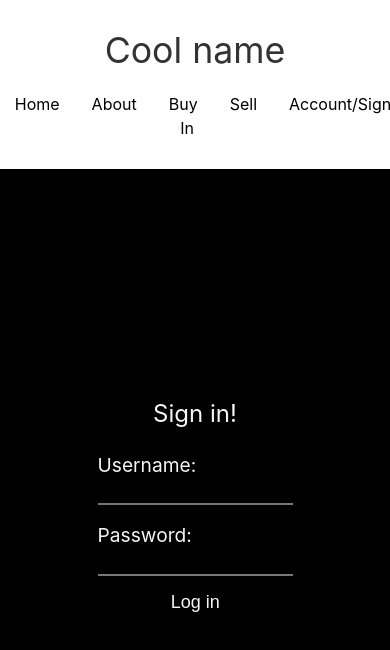
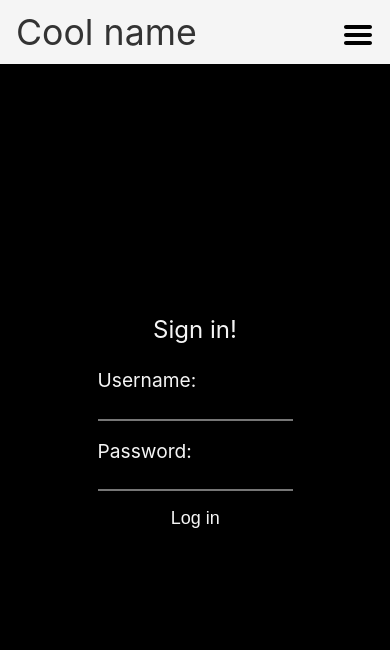
Before and after one commit to genar335/shop-project-react, a React (Create React App) app: page /account in a window 390 px wide. Shown: the top 650 px of the page. Built offline with nearby package versions, Linux system fonts and the light colour scheme.

Commit message:
Added login and hamburger menu

```diff
--- a/src/components/ProductCard.js
+++ b/src/components/ProductCard.js
@@ -39,7 +39,7 @@ export class ProductCard extends React.Component {
 
 
         return(
-            <div id="mainConatiner">
+            <div id="mainContainer">
                 <h2>{this.props.productName}</h2>
                 <div className="smaller-cont">
                     <img src={`${this.getMainImg(this.props.productMainImage)}`}
--- a/src/components/ProductCardCollection.js
+++ b/src/components/ProductCardCollection.js
@@ -11,11 +11,11 @@ export class ProductCardCollection extends React.Component {
                 category={ele.Category}
                 subcategory={ele.Subcategory}
                 type={ele.Type}
-                productImages={ele.productImages}
-                productMainImage={ele.productMainImage}
+                productImages={ele.photos}
+                productMainImage={ele.MainPhoto}
                 productImagesURL={[]}
-                productName={ele.productName}
-                productDescription={ele.productDescription}
+                productName={ele.Name}
+                productDescription={ele.Description}
             />
         ))
     }
--- a/src/components/componentStyles/ProductCard.css
+++ b/src/components/componentStyles/ProductCard.css
@@ -1,5 +1,5 @@
 
-#mainConatiner {
+#mainContainer {
     background-color: whitesmoke;
     margin: 1em 2em 1em 2em;
     padding: 1em 2em 1em 2em;
@@ -18,3 +18,129 @@
 p {
     margin-left: 2em;
 }
+
+/* test settings for cards on larger screens (width > 1200px) */
+
+/* ----------- Non-Retina Screens ----------- */
+@media screen
+  and (min-device-width: 1200px)
+  and (max-device-width: 1600px)
+  and (-webkit-min-device-pixel-ratio: 1) {
+      #mainContainer {
+          margin: 1rem 10rrem 1rem 10rem;
+      }
+}
+
+/* ----------- Retina Screens ----------- */
+@media screen
+  and (min-device-width: 1200px)
+  and (max-device-width: 1600px)
+  and (-webkit-min-device-pixel-ratio: 2)
+  and (min-resolution: 192dpi) {
+      #mainContainer {
+        margin: 1rem 10rem 1rem 10rem;
+      }
+}
+
+/* ----------- iPhone 6, 6S, 7 and 8 ----------- */
+
+/* Portrait and Landscape */
+@media only screen
+  and (min-device-width: 375px)
+  and (max-device-width: 667px)
+  and (-webkit-min-device-pixel-ratio: 2) {
+    #mainContainer {
+        margin: 2rem 0.1rem 2em 0.1rem;
+        display: flex;
+        flex-direction: column;
+    }
+    .smaller-cont {
+        flex-direction: column;
+    }
+
+    .MainIMG {
+        width: 100%;
+    }
+
+    p {
+        margin: 1rem 0 0 0;
+    }
+}
+
+/* Portrait */
+@media only screen
+  and (min-device-width: 375px)
+  and (max-device-width: 667px)
+  and (-webkit-min-device-pixel-ratio: 2)
+  and (orientation: portrait) {
+
+}
+
+/* Landscape */
+@media only screen
+  and (min-device-width: 375px)
+  and (max-device-width: 667px)
+  and (-webkit-min-device-pixel-ratio: 2)
+  and (orientation: landscape) {
+    #mainContainer {
+        display: flex;
+    }
+}
+
+/* ----------- iPhone 6+, 7+ and 8+ ----------- */
+
+/* Portrait and Landscape */
+@media only screen
+  and (min-device-width: 414px)
+  and (max-device-width: 736px)
+  and (-webkit-min-device-pixel-ratio: 3) {
+
+}
+
+/* Portrait */
+@media only screen
+  and (min-device-width: 414px)
+  and (max-device-width: 736px)
+  and (-webkit-min-device-pixel-ratio: 3)
+  and (orientation: portrait) {
+
+}
+
+/* Landscape */
+@media only screen
+  and (min-device-width: 414px)
+  and (max-device-width: 736px)
+  and (-webkit-min-device-pixel-ratio: 3)
+  and (orientation: landscape) {
+
+}
+
+/* ----------- iPhone X ----------- */
+
+/* Portrait and Landscape */
+@media only screen
+  and (min-device-width: 375px)
+  and (max-device-width: 812px)
+  and (-webkit-min-device-pixel-ratio: 3) {
+    #mainContainer {
+        margin: 0rem 0rem 2rem 0rem;
+    }
+}
+
+/* Portrait */
+@media only screen
+  and (min-device-width: 375px)
+  and (max-device-width: 812px)
+  and (-webkit-min-device-pixel-ratio: 3)
+  and (orientation: portrait) {
+
+}
+
+/* Landscape */
+@media only screen
+  and (min-device-width: 375px)
+  and (max-device-width: 812px)
+  and (-webkit-min-device-pixel-ratio: 3)
+  and (orientation: landscape) {
+
+}
--- a/src/components/componentStyles/SignInForm.css
+++ b/src/components/componentStyles/SignInForm.css
@@ -12,7 +12,9 @@ h3 {
     background-color: black;
     color: whitesmoke;
     width: 100%;
-    height: 80%;
+    height: 100%;
+    margin-top: -4em;
+    z-index: 1;
     display: flex;
     /* Centering */
     align-items: center;
--- a/src/components/layout/Navbar.js
+++ b/src/components/layout/Navbar.js
@@ -1,38 +1,81 @@
 import React, { Component } from 'react';
 import { Link } from 'react-router-dom';
+import './layoutStyles/NavBar.css'
+import burger from '../../GAssests/burger.svg'
 
-const Navbar = () => {
-    return (
-        <nav style={navbarStyle}>
-            <h1>Cool name</h1>
-            <div style={linkContainerStyle}>
-                <Link style={linkStyle} to="/">Home</Link>
-                <Link style={linkStyle} to="/about">About</Link>
-                <Link style={linkStyle} to="/buy">Buy</Link>
-                <Link style={linkStyle} to="/sell">Sell</Link>
-                <Link style={linkStyle} to="/account">Account/Sign In</Link>
-            </div>
-        </nav>
-    )
-}
 
-const navbarStyle = {
-    textAlign: "ceneter",
-    padding: "0 2em 0 2em",
-    height: "20%",
-    display: "flex",
-    flexDirection: "column",
-    alignItems: "center",
-    justifyContent: "center"
-}
+export class Navbar extends Component {
 
-const linkStyle = {
-    color: "black",
-    textDecoration: "none",
-    padding: "0 1em 0 1em"
-}
+    constructor(props) {
+        super(props)
+        this.state = {}
+    }
 
-const linkContainerStyle = {
+    componentDidMount = () =>
+        this.preppingLinkContainer()
+
+    preppingLinkContainer = () => {
+        const linkContainer = document.getElementById('link-container')
+        const clientHeight = window.innerHeight
+        const nav = document.getElementsByTagName('nav')[0]
+        const navHeight = nav.clientHeight
+        linkContainer.style.height = `${(clientHeight - navHeight)}px`
+        linkContainer.style.top = `${navHeight}px`
+        //linkContainer.style.visibility = 'hidden'
+    }
+
+    burgerAppearance = event => {
+        console.log(event)
+        const burgerMenu = event.target
+        console.log(burgerMenu)
+        const linkMenu = document.getElementById('link-container')
+
+        /* linkMenu.style.visibility === 'hidden' ?
+            linkMenu.style.visibility = 'visible' :
+            linkMenu.style.visibility = 'hidden' */
+
+        const animaDuration = 200 //in ms
+
+        if ((linkMenu.style.opacity == 0) && (event.target.id != 'link-container')){
+            linkMenu.animate([
+                { opacity: 0 },
+                { opacity: 1 }
+            ], {
+                duration: animaDuration,
+                iterations: 1
+            })
+            linkMenu.onanimationend = linkMenu.style.opacity = 1
+            linkMenu.style.visibility = 'visible'
+        } else if (linkMenu.style.opacity == 1) {
+            linkMenu.animate([
+                { opacity: 1 },
+                { opacity: 0 }
+            ], {
+                duration: animaDuration,
+                iterations: 1
+            })
+            linkMenu.onanimationend = linkMenu.style.opacity = 0
+            linkMenu.style.visibility = 'hidden'
+        }
+
+    }
+
+
+    render(){
+        return(
+            <nav>
+                <h1>Cool name</h1>
+                <img src={burger} alt="Oops..." id="burger-icon" onClick={this.burgerAppearance}/>
+                <div id="link-container" onClick={this.burgerAppearance}>
+                    <Link className="nav-link" to="/">Home</Link>
+                    <Link className="nav-link" to="/search">Search</Link>
+                    <Link className="nav-link" to="/buy">Buy</Link>
+                    <Link className="nav-link" to="/sell">Sell</Link>
+                    <Link className="nav-link" to="/account">Account</Link>
+                </div>
+            </nav>
+        )
+    }
 
 }
 
--- a/src/components/layout/SignInForm.js
+++ b/src/components/layout/SignInForm.js
@@ -40,8 +40,12 @@ export class SignInForm extends React.Component {
                 console.log(res)
                 sessionStorage.setItem('jwtToken', res.data.jwt)
                 console.log(sessionStorage.jwtToken)
+                alert(`You've succesfully logged in!`)
             })
-            .catch(error => console.log(error))
+            .catch(error => {
+                console.log(error)
+                alert(`${error}`)
+            })
     }
 
 
--- /dev/null
+++ b/src/components/layout/layoutStyles/NavBar.css
@@ -0,0 +1,44 @@
+nav {
+    position: relative;
+    top: 0;
+    left: 0;
+    display: flex;
+    flex-direction: row;
+    justify-content: space-between;
+    height: 4rem;
+    width: 100%;
+    align-items: center;
+    z-index: 2;
+    background-color: whitesmoke;
+    text-decoration: none;
+}
+
+h1 {
+    margin: 0 0 0 1rem;
+    justify-self: flex-start;
+}
+
+#link-container {
+    display: flex;
+    position: absolute;
+    opacity: 0;
+    width: 100vw;
+    height: 100vh;
+    top: 0;
+    background-color: #fafafa;
+    transition: transform 1s;
+    flex-direction: column;
+    align-items: flex-end;
+    justify-content: space-around;
+    font-size: xx-large;
+}
+
+.nav-link {
+    margin-right: 2rem;
+    text-decoration: none;
+    color: black;
+}
+
+#burger-icon {
+    margin: 0.35rem 1rem 0 0;
+}
```
Also changed, not shown: src/GAssests/burger.svg (added).
